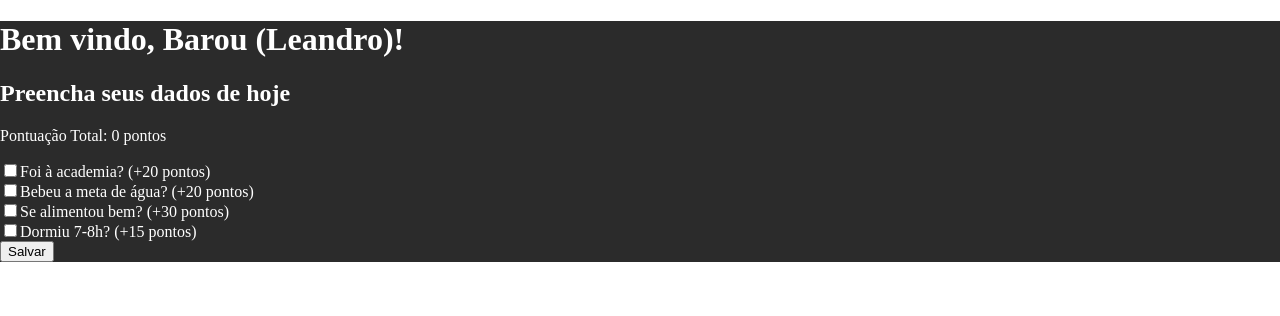
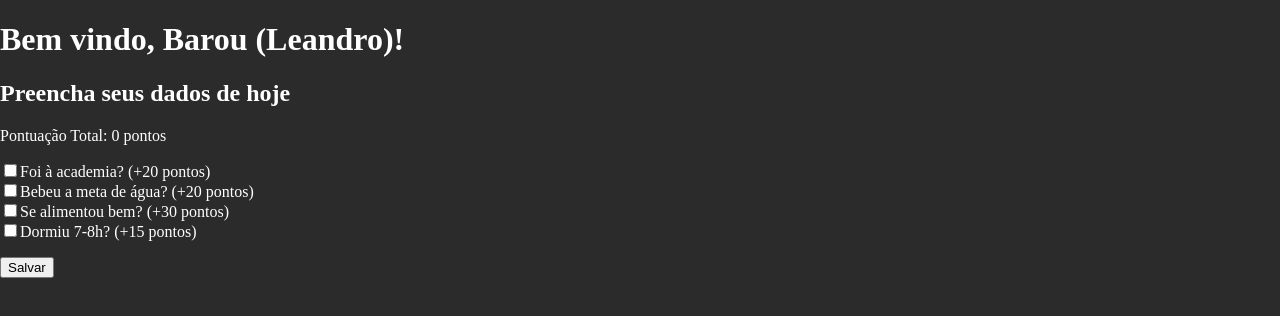
Before and after one commit to Nevss1/selfitos, a React (Vite) app: page / in a window 1280 px wide. Both pictures are taken after a click on the button "Barou (Leandro)". Shown: the top 316 px of the page. Built offline with nearby package versions, Linux system fonts and the light colour scheme; no server answers; the database is empty.

Commit message:
minor updates

```diff
--- a/index.html
+++ b/index.html
@@ -1,5 +1,5 @@
 <!doctype html>
-<html lang="en">
+<html lang="en" style="background: rgb(43, 43, 43);">
   <head>
     <link href="https://fonts.googleapis.com/css2?family=Roboto:wght@400;700&display=swap" rel="stylesheet">
     <meta charset="UTF-8" />
--- a/src/components/DailyForm.jsx
+++ b/src/components/DailyForm.jsx
@@ -87,7 +87,7 @@ const DailyForm = ({ user }) => {
           Dormiu 7-8h? (+15 pontos)
         </label>
       </div>
-      <button type="submit" onClick={handleSubmit} className="mt-4 px-4 py-2 bg-green-500 text-white rounded-lg">
+      <button type="submit" onClick={handleSubmit} style={{ marginTop: "1rem" }}>
         Salvar
       </button>
     </div>
```
